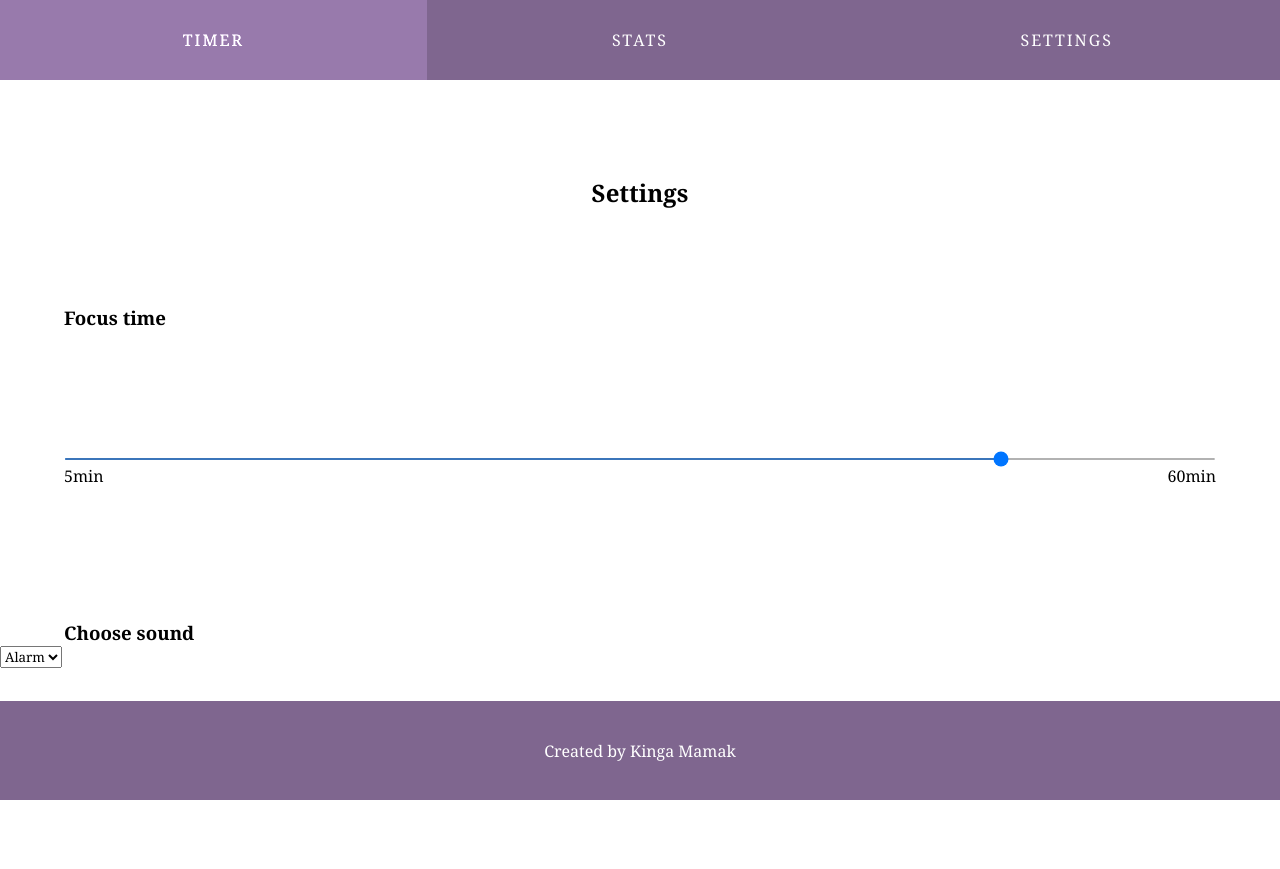
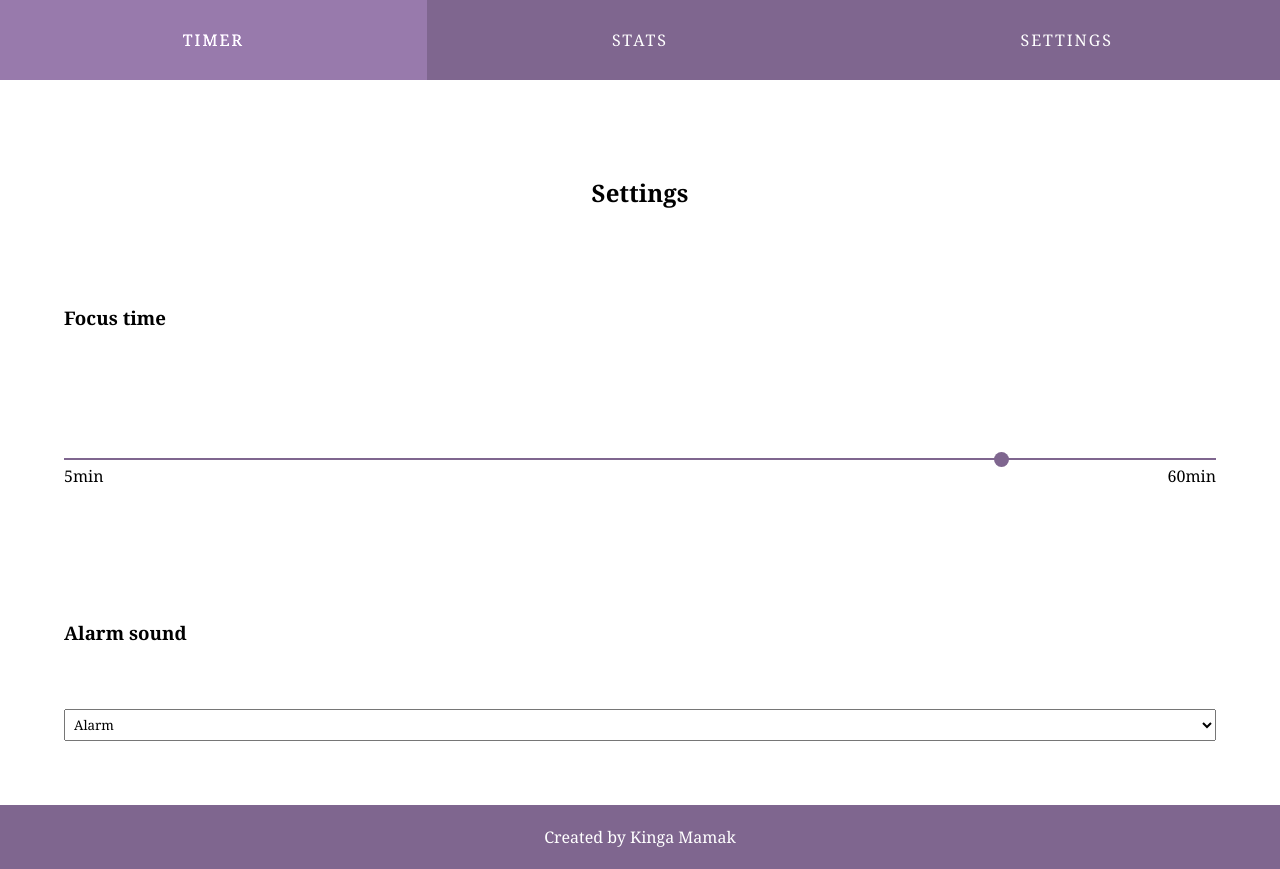
Before and after one commit to kingam280/productivity-counter, a React (Create React App) app: page /settings in a window 1280 px wide. Before the commit the page ends 800 px from the top, so only its background shows below. Built offline with nearby package versions, Linux system fonts and the light colour scheme.

Commit message:
Add changes in styles

```diff
--- a/src/components/App.css
+++ b/src/components/App.css
@@ -2,5 +2,9 @@
   margin-top: 10vh;
 }
 
+.container {
+  min-height: 80vh;
+}
+
 /* background-color: #7f668f;
   color: #fff; */
--- a/src/components/Footer/Footer.css
+++ b/src/components/Footer/Footer.css
@@ -1,9 +1,10 @@
 .footer {
-  position: fixed;
-  bottom: 0;
-  left: 0;
+  display: flex;
+  justify-content: center;
+  align-items: center;
   width: 100%;
-  padding: 3%;
+  height: 8vh;
+  margin-top: 2vh;
   background-color: var(--main-color);
   color: #fff;
   text-align: center;
--- a/src/components/Menu/Menu.css
+++ b/src/components/Menu/Menu.css
@@ -5,6 +5,7 @@
   left: 0;
   width: 100%;
   height: 10vh;
+  z-index: 10;
 }
 
 .menu-item {
--- a/src/components/Settings/Settings.css
+++ b/src/components/Settings/Settings.css
@@ -21,8 +21,25 @@ h3 {
   display: block;
   width: 100%;
   height: 2px;
+  background-color: var(--main-color);
+  -webkit-appearance: none;
+}
+
+.slider-input::-webkit-slider-thumb {
+  -webkit-appearance: none;
+  width: 15px;
+  height: 15px;
+  border-radius: 50%;
+  background-color: var(--main-color);
 }
 
 .slider-label {
   padding: 5px 0;
 }
+
+#sound {
+  display: block;
+  width: 90%;
+  margin: 5% auto;
+  padding: 5px;
+}
--- a/src/components/Settings/Settings.js
+++ b/src/components/Settings/Settings.js
@@ -6,7 +6,7 @@ import './Settings.css';
 export default function Settings({handleFocusTimeChange, focus, setAlarmSound, alarmSound}) {
 
     return (
-      <div className="App">
+      <div className="settings container">
         <h2>Settings</h2>
         <FocusTimeSlider handleFocusTimeChange={handleFocusTimeChange} focus={focus}/>
         <SoundInput setAlarmSound={setAlarmSound} alarmSound={alarmSound} />
--- a/src/components/Settings/SoundInput.js
+++ b/src/components/Settings/SoundInput.js
@@ -12,7 +12,7 @@ const SoundInput = ({setAlarmSound, alarmSound}) => {
     }
     return (
         <>
-        <h3>Choose sound</h3>
+        <h3>Alarm sound</h3>
         <select name="sound" id="sound" onChange={handleChange} value={alarmSound}>
             <option value="alarm-sound">Alarm</option>
             <option value="birds-sound">Birds</option>
--- /dev/null
+++ b/src/components/Stats/Stats.css
@@ -0,0 +1,24 @@
+table {
+  width: 95%;
+  margin: 0 auto;
+  padding: 5px;
+}
+
+tr,
+th {
+  display: flex;
+  width: 100%;
+  justify-content: center;
+}
+
+td {
+  flex-basis: 33%;
+  flex-grow: 1;
+}
+
+th,
+td {
+  border-bottom: 1px solid var(--main-color);
+
+  line-height: 1.5;
+}
--- a/src/components/Stats/Stats.js
+++ b/src/components/Stats/Stats.js
@@ -1,6 +1,7 @@
 import React, {useState, useEffect} from 'react';
 import axios from '../../config/axios'
 import Record from './Record'
+import './Stats.css';
 
 export default function Stats() {
   const [records, setRecords] = useState([])
@@ -21,14 +22,14 @@ export default function Stats() {
     }, [])
 
     return (
-      <div className="stats">
+      <div className="stats container">
         <h2>Statistics</h2>
         <table>
           <thead>
             <tr>
-              <td>Date</td>
-              <td>Label</td>
-              <td>Time</td>
+              <th>Date</th>
+              <th>Label</th>
+              <th>Time</th>
             </tr>
           </thead>
           <tbody>
--- a/src/components/Timer/Timer.js
+++ b/src/components/Timer/Timer.js
@@ -45,7 +45,7 @@ export default function Timer({startTime, alarmSound}) {
     }, [isCounting, focusTimeSeconds, focusTimeMinutes, startTime, alarmSound])
 
     return (
-      <div className="timer-container">
+      <div className="timer-container container">
         <h2>Timer</h2>
         <input id="label-input" ref={label} type="text" placeholder="Add label"></input>
         <div className="timer" style={isCounting ? {animationPlayState: "running"} : {animationPlayState: "paused"}}>
```
